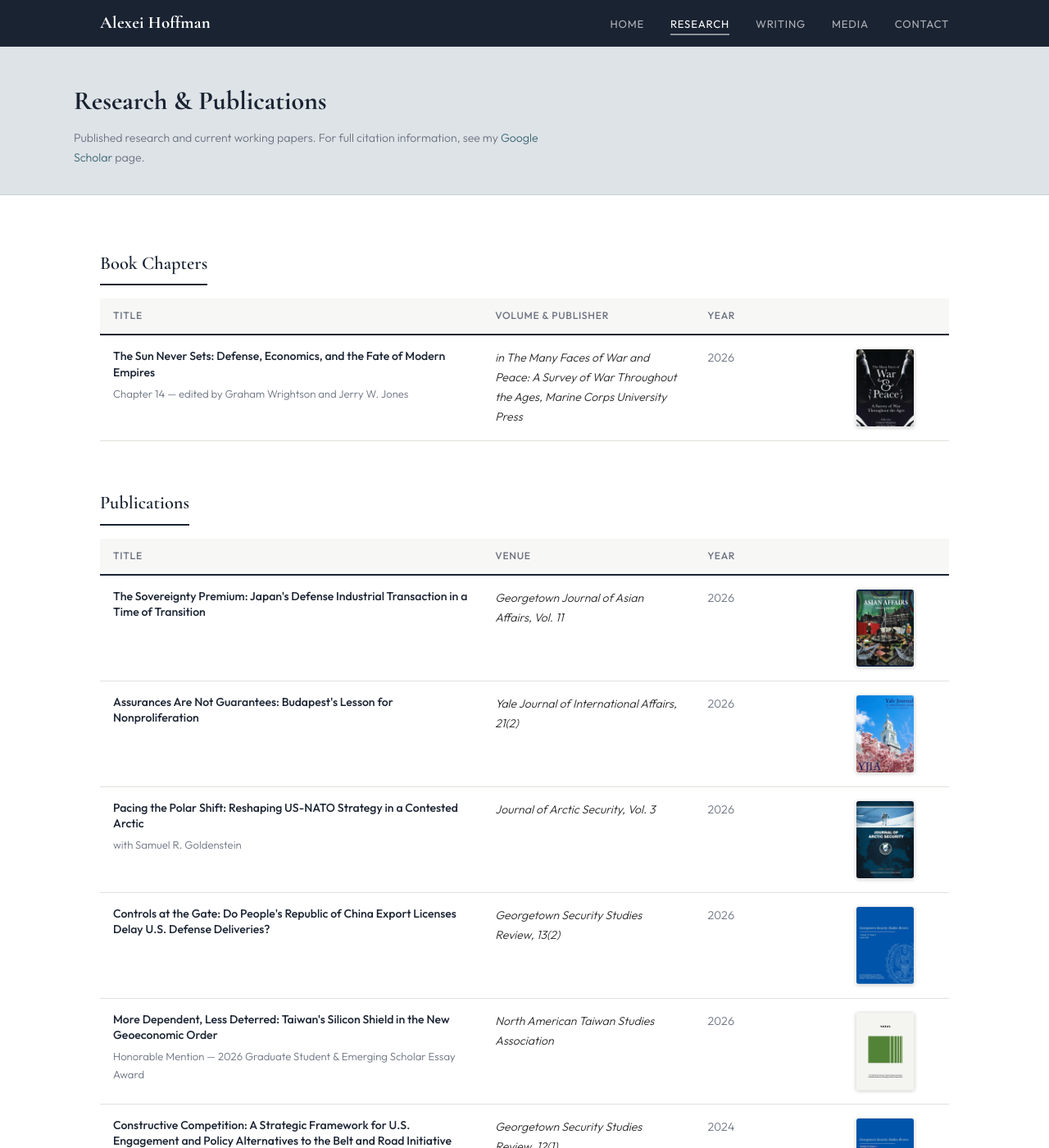
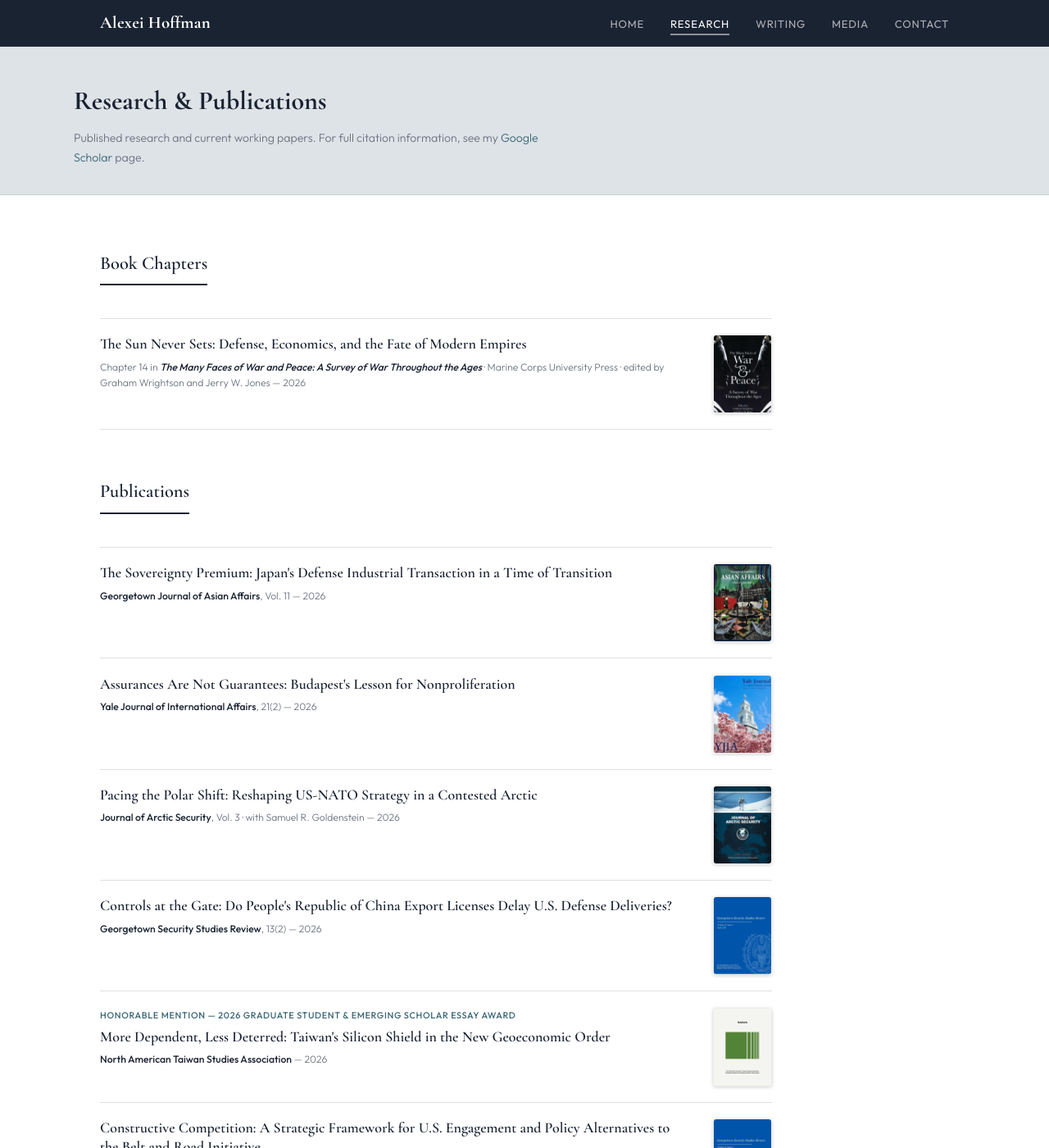
Before and after one commit to a-novi13-byte/a-novi13-byte.github.io, a Jekyll site: the page built from research.html, in a window 1280 px wide and 1400 px high. Shown: the whole window at 82% size. Built offline with Jekyll 4.4.1, drawn with Linux system fonts in a browser that asks for light colours; some of the changed text lies outside the part shown.

Commit message:
Update research.html

```diff
--- a/research.html
+++ b/research.html
@@ -3,6 +3,42 @@ layout: default
 title: Research
 permalink: /research/
 ---
+
+<style>
+  /* ---- PUBLICATION LIST -------------------------------------------------------
+     Modeled on the CSIS author-page list: title, an optional summary, a small
+     meta line with venue and year, and the cover on the right. Award notes sit
+     above the title as a small label. Covers live in /assets/Covers/, 3:4.
+     The list and the conference grid share an 820px column, so covers sit
+     next to the text instead of at the far edge of the page. */
+  .pub-list { max-width: 820px; margin-top: 1.5rem; border-bottom: 1px solid var(--border); }
+  .pub-row { display: grid; grid-template-columns: minmax(0, 1fr) 72px; gap: 1.75rem; align-items: start; padding: 1.2rem 0; border-top: 1px solid var(--border); }
+  .pub-row .pub-cover { width: 72px; margin: 0; }
+  .pub-kicker { font-size: 0.68rem; font-weight: 500; letter-spacing: 0.06em; text-transform: uppercase; color: var(--accent-dark); margin-bottom: 0.35rem; }
+  .pub-summary { font-size: 0.86rem; line-height: 1.6; color: var(--text-muted); margin-top: 0.45rem; }
+
+  /* ---- CONFERENCE GRID --------------------------------------------------------
+     Same card pattern as the Media page, modeled on CSIS "In the News": title,
+     then a small meta line with conference, venue, and date. Inside the 820px
+     column, a 340px minimum card width gives two columns and 250px gives
+     three. Narrow screens drop to one column. */
+  .conf-grid { display: grid; grid-template-columns: repeat(auto-fill, minmax(340px, 1fr)); gap: 2rem 1.75rem; max-width: 820px; margin-top: 1.5rem; }
+  .conf-card { display: flex; flex-direction: column; gap: 0.5rem; min-width: 0; padding-top: 0.9rem; border-top: 1px solid var(--border); }
+
+  /* ---- SHARED: titles and meta lines ---- */
+  .pub-row h3, .conf-card h3 { font-family: var(--font-display); font-size: 1.12rem; font-weight: 600; line-height: 1.3; color: var(--navy); }
+  .pub-row h3 a, .conf-card h3 a { color: var(--navy); }
+  .pub-row h3 a:hover, .conf-card h3 a:hover { color: var(--accent-dark); }
+  .pub-meta { font-size: 0.76rem; line-height: 1.55; color: var(--text-muted); }
+  .pub-row .pub-meta { margin-top: 0.45rem; }
+  .pub-meta strong { font-weight: 500; color: var(--navy); }
+  .pub-date { white-space: nowrap; }
+
+  @media (max-width: 768px) {
+    .pub-row { grid-template-columns: minmax(0, 1fr) 60px; gap: 1.2rem; }
+    .pub-row .pub-cover { width: 60px; }
+  }
+</style>
 
 <div class="page-header">
   <div class="page-header-inner">
@@ -15,186 +51,145 @@ permalink: /research/
 
   <h2 class="section-heading">Book Chapters</h2>
 
-  <table class="pub-table">
-    <thead>
-      <tr>
-        <th style="width:45%">Title</th>
-        <th style="width:25%">Volume &amp; Publisher</th>
-        <th style="width:15%">Year</th>
-        <th style="width:15%"></th>
-      </tr>
-    </thead>
-    <tbody>
-      <tr>
-        <td>
-          <div class="pub-title"><a href="https://www.usmcu.edu/Outreach/Marine-Corps-University-Press/Books-by-topic/MCUP-Titles-A-Z/The-Many-Faces-of-War-and-Peace/" target="_blank" rel="noopener">The Sun Never Sets: Defense, Economics, and the Fate of Modern Empires</a></div>
-          <div class="pub-coauthor">Chapter 14 — edited by Graham Wrightson and Jerry W. Jones</div>
-        </td>
-        <td class="pub-venue">in <em>The Many Faces of War and Peace: A Survey of War Throughout the Ages</em>, Marine Corps University Press</td>
-        <td class="pub-year">2026</td>
-        <td><img class="pub-cover" src="{{ '/assets/Covers/cover-manyfaces.jpg' | relative_url }}" alt="The Many Faces of War and Peace cover" loading="lazy"></td>
-      </tr>
-    </tbody>
-  </table>
+  <div class="pub-list">
+    <article class="pub-row">
+      <div>
+        <h3><a href="https://www.usmcu.edu/Outreach/Marine-Corps-University-Press/Books-by-topic/MCUP-Titles-A-Z/The-Many-Faces-of-War-and-Peace/" target="_blank" rel="noopener">The Sun Never Sets: Defense, Economics, and the Fate of Modern Empires</a></h3>
+        <p class="pub-meta">Chapter 14 in <strong><em>The Many Faces of War and Peace: A Survey of War Throughout the Ages</em></strong> &middot; Marine Corps University Press &middot; edited by Graham Wrightson and Jerry W. Jones <span class="pub-date">&mdash; 2026</span></p>
+      </div>
+      <img class="pub-cover" src="{{ '/assets/Covers/cover-manyfaces.jpg' | relative_url }}" alt="The Many Faces of War and Peace cover" loading="lazy">
+    </article>
+  </div>
 
   <h2 class="section-heading" style="margin-top: 3.5rem;">Publications</h2>
 
-  <table class="pub-table">
-    <thead>
-      <tr>
-        <th style="width:45%">Title</th>
-        <th style="width:25%">Venue</th>
-        <th style="width:15%">Year</th>
-        <th style="width:15%"></th>
-      </tr>
-    </thead>
-    <tbody>
-      <tr>
-        <td>
-          <div class="pub-title"><a href="https://repository.digital.georgetown.edu/handle/10822/1110644" target="_blank" rel="noopener">The Sovereignty Premium: Japan's Defense Industrial Transaction in a Time of Transition</a></div>
-        </td>
-        <td class="pub-venue">Georgetown Journal of Asian Affairs, Vol. 11</td>
-        <td class="pub-year">2026</td>
-        <td><img class="pub-cover" src="{{ '/assets/Covers/cover-gjaa.jpg' | relative_url }}" alt="Georgetown Journal of Asian Affairs, Volume 11 cover" loading="lazy"></td>
-      </tr>
-      <tr>
-        <td>
-          <div class="pub-title"><a href="https://www.yalejournal.org/publications/assurances-are-not-guarantees-budapests-lesson-for-nonproliferation-h2h5x" target="_blank" rel="noopener">Assurances Are Not Guarantees: Budapest's Lesson for Nonproliferation</a></div>
-        </td>
-        <td class="pub-venue">Yale Journal of International Affairs, 21(2)</td>
-        <td class="pub-year">2026</td>
-        <td><img class="pub-cover" src="{{ '/assets/Covers/cover-yjia.jpg' | relative_url }}" alt="Yale Journal of International Affairs cover" loading="lazy"></td>
-      </tr>
-      <tr>
-        <td>
-          <div class="pub-title"><a href="https://tedstevensarcticcenter.org/journal-of-arctic-security/" target="_blank" rel="noopener">Pacing the Polar Shift: Reshaping US-NATO Strategy in a Contested Arctic</a></div>
-          <div class="pub-coauthor">with Samuel R. Goldenstein</div>
-        </td>
-        <td class="pub-venue">Journal of Arctic Security, Vol. 3</td>
-        <td class="pub-year">2026</td>
-        <td><img class="pub-cover" src="{{ '/assets/Covers/cover-jas.jpg' | relative_url }}" alt="Journal of Arctic Security cover" loading="lazy"></td>
-      </tr>
-      <tr>
-        <td>
-          <div class="pub-title"><a href="https://gssr.georgetown.edu/the-review/gssr-volume-13-issue-2/" target="_blank" rel="noopener">Controls at the Gate: Do People's Republic of China Export Licenses Delay U.S. Defense Deliveries?</a></div>
-        </td>
-        <td class="pub-venue">Georgetown Security Studies Review, 13(2)</td>
-        <td class="pub-year">2026</td>
-        <td><img class="pub-cover" src="{{ '/assets/Covers/cover-gssr-v13.jpg' | relative_url }}" alt="Georgetown Security Studies Review 13(2) cover" loading="lazy"></td>
-      </tr>
-      <tr>
-        <td>
-          <div class="pub-title"><a href="https://www.facebook.com/NATSAthebest/photos/announcementthe-north-american-taiwan-studies-association-natsa-is-pleased-to-an/1388526646412186/" target="_blank" rel="noopener">More Dependent, Less Deterred: Taiwan's Silicon Shield in the New Geoeconomic Order</a></div>
-          <div class="pub-coauthor">Honorable Mention — 2026 Graduate Student &amp; Emerging Scholar Essay Award</div>
-        </td>
-        <td class="pub-venue">North American Taiwan Studies Association</td>
-        <td class="pub-year">2026</td>
-        <td><img class="pub-cover" src="{{ '/assets/Covers/cover-natsa.jpg' | relative_url }}" alt="NATSA 2026 Essay Award cover" loading="lazy"></td>
-      </tr>
-      <tr>
-        <td>
-          <div class="pub-title"><a href="https://repository.digital.georgetown.edu/handle/10822/1088845" target="_blank" rel="noopener">Constructive Competition: A Strategic Framework for U.S. Engagement and Policy Alternatives to the Belt and Road Initiative</a></div>
-          <div class="pub-coauthor">with Ian Jones</div>
-        </td>
-        <td class="pub-venue">Georgetown Security Studies Review, 12(1)</td>
-        <td class="pub-year">2024</td>
-        <td><img class="pub-cover" src="{{ '/assets/Covers/cover-gssr-v12.jpg' | relative_url }}" alt="Georgetown Security Studies Review 12(1) cover" loading="lazy"></td>
-      </tr>
-      <tr>
-        <td>
-          <div class="pub-title"><a href="https://www.armyupress.army.mil/Journals/Military-Review/English-Edition-Archives/March-April-2022/Hoffman/" target="_blank" rel="noopener">Decentralized Deterrence: Reinvigorating the Army's Deterrence Impact in the Face of a Modernized People's Liberation Army</a></div>
-          <div class="pub-coauthor">Winner, 3rd Place — 2021 Gen. William E. DePuy Writing Contest</div>
-        </td>
-        <td class="pub-venue">Military Review, 102(2)</td>
-        <td class="pub-year">2022</td>
-        <td><img class="pub-cover" src="{{ '/assets/Covers/cover-military-review.jpg' | relative_url }}" alt="Military Review (March–April 2022) cover" loading="lazy"></td>
-      </tr>
-      <tr>
-        <td>
-          <div class="pub-title"><a href="https://www.citadel.edu/goldstar/wp-content/uploads/sites/97/2021gsjedition.pdf" target="_blank" rel="noopener">Engaged Containment: A Viable Solution to the North Korea Problem</a></div>
-          <div class="pub-coauthor">Winner, Best Graduate Submission Award</div>
-        </td>
-        <td class="pub-venue">The Gold Star Journal</td>
-        <td class="pub-year">2021</td>
-        <td><img class="pub-cover" src="{{ '/assets/Covers/cover-goldstar.jpg' | relative_url }}" alt="The Gold Star Journal cover" loading="lazy"></td>
-      </tr>
-    </tbody>
-  </table>
+  <div class="pub-list">
+    <article class="pub-row">
+      <div>
+        <h3><a href="https://repository.digital.georgetown.edu/handle/10822/1110644" target="_blank" rel="noopener">The Sovereignty Premium: Japan's Defense Industrial Transaction in a Time of Transition</a></h3>
+        <p class="pub-meta"><strong>Georgetown Journal of Asian Affairs</strong>, Vol. 11 <span class="pub-date">&mdash; 2026</span></p>
+      </div>
+      <img class="pub-cover" src="{{ '/assets/Covers/cover-gjaa.jpg' | relative_url }}" alt="Georgetown Journal of Asian Affairs, Volume 11 cover" loading="lazy">
+    </article>
+    <article class="pub-row">
+      <div>
+        <h3><a href="https://www.yalejournal.org/publications/assurances-are-not-guarantees-budapests-lesson-for-nonproliferation-h2h5x" target="_blank" rel="noopener">Assurances Are Not Guarantees: Budapest's Lesson for Nonproliferation</a></h3>
+        <p class="pub-meta"><strong>Yale Journal of International Affairs</strong>, 21(2) <span class="pub-date">&mdash; 2026</span></p>
+      </div>
+      <img class="pub-cover" src="{{ '/assets/Covers/cover-yjia.jpg' | relative_url }}" alt="Yale Journal of International Affairs cover" loading="lazy">
+    </article>
+    <article class="pub-row">
+      <div>
+        <h3><a href="https://tedstevensarcticcenter.org/journal-of-arctic-security/" target="_blank" rel="noopener">Pacing the Polar Shift: Reshaping US-NATO Strategy in a Contested Arctic</a></h3>
+        <p class="pub-meta"><strong>Journal of Arctic Security</strong>, Vol. 3 &middot; with Samuel R. Goldenstein <span class="pub-date">&mdash; 2026</span></p>
+      </div>
+      <img class="pub-cover" src="{{ '/assets/Covers/cover-jas.jpg' | relative_url }}" alt="Journal of Arctic Security cover" loading="lazy">
+    </article>
+    <article class="pub-row">
+      <div>
+        <h3><a href="https://gssr.georgetown.edu/the-review/gssr-volume-13-issue-2/" target="_blank" rel="noopener">Controls at the Gate: Do People's Republic of China Export Licenses Delay U.S. Defense Deliveries?</a></h3>
+        <p class="pub-meta"><strong>Georgetown Security Studies Review</strong>, 13(2) <span class="pub-date">&mdash; 2026</span></p>
+      </div>
+      <img class="pub-cover" src="{{ '/assets/Covers/cover-gssr-v13.jpg' | relative_url }}" alt="Georgetown Security Studies Review 13(2) cover" loading="lazy">
+    </article>
+    <article class="pub-row">
+      <div>
+        <p class="pub-kicker">Honorable Mention &mdash; 2026 Graduate Student &amp; Emerging Scholar Essay Award</p>
+        <h3><a href="https://www.facebook.com/NATSAthebest/photos/announcementthe-north-american-taiwan-studies-association-natsa-is-pleased-to-an/1388526646412186/" target="_blank" rel="noopener">More Dependent, Less Deterred: Taiwan's Silicon Shield in the New Geoeconomic Order</a></h3>
+        <p class="pub-meta"><strong>North American Taiwan Studies Association</strong> <span class="pub-date">&mdash; 2026</span></p>
+      </div>
+      <img class="pub-cover" src="{{ '/assets/Covers/cover-natsa.jpg' | relative_url }}" alt="NATSA 2026 Essay Award cover" loading="lazy">
+    </article>
+    <article class="pub-row">
+      <div>
+        <h3><a href="https://repository.digital.georgetown.edu/handle/10822/1088845" target="_blank" rel="noopener">Constructive Competition: A Strategic Framework for U.S. Engagement and Policy Alternatives to the Belt and Road Initiative</a></h3>
+        <p class="pub-meta"><strong>Georgetown Security Studies Review</strong>, 12(1) &middot; with Ian Jones <span class="pub-date">&mdash; 2024</span></p>
+      </div>
+      <img class="pub-cover" src="{{ '/assets/Covers/cover-gssr-v12.jpg' | relative_url }}" alt="Georgetown Security Studies Review 12(1) cover" loading="lazy">
+    </article>
+    <article class="pub-row">
+      <div>
+        <p class="pub-kicker">Winner, 3rd Place &mdash; 2021 Gen. William E. DePuy Writing Contest</p>
+        <h3><a href="https://www.armyupress.army.mil/Journals/Military-Review/English-Edition-Archives/March-April-2022/Hoffman/" target="_blank" rel="noopener">Decentralized Deterrence: Reinvigorating the Army's Deterrence Impact in the Face of a Modernized People's Liberation Army</a></h3>
+        <p class="pub-meta"><strong>Military Review</strong>, 102(2) <span class="pub-date">&mdash; 2022</span></p>
+      </div>
+      <img class="pub-cover" src="{{ '/assets/Covers/cover-military-review.jpg' | relative_url }}" alt="Military Review (March–April 2022) cover" loading="lazy">
+    </article>
+    <article class="pub-row">
+      <div>
+        <p class="pub-kicker">Winner, Best Graduate Submission Award</p>
+        <h3><a href="https://www.citadel.edu/goldstar/wp-content/uploads/sites/97/2021gsjedition.pdf" target="_blank" rel="noopener">Engaged Containment: A Viable Solution to the North Korea Problem</a></h3>
+        <p class="pub-meta"><strong>The Gold Star Journal</strong> <span class="pub-date">&mdash; 2021</span></p>
+      </div>
+      <img class="pub-cover" src="{{ '/assets/Covers/cover-goldstar.jpg' | relative_url }}" alt="The Gold Star Journal cover" loading="lazy">
+    </article>
+{% comment %}
+  ---- Row template: paste at the top of its list, newest first. The award
+       label and summary lines are optional; delete either if unused. ----
+    <article class="pub-row">
+      <div>
+        <p class="pub-kicker">AWARD NOTE</p>
+        <h3><a href="URL" target="_blank" rel="noopener">TITLE</a></h3>
+        <p class="pub-summary">Two- to three-line summary.</p>
+        <p class="pub-meta"><strong>VENUE</strong>, VOLUME(ISSUE) &middot; with COAUTHOR <span class="pub-date">&mdash; YEAR</span></p>
+      </div>
+      <img class="pub-cover" src="{{ '/assets/Covers/cover-FILE.jpg' | relative_url }}" alt="VENUE cover" loading="lazy">
+    </article>
+{% endcomment %}
+  </div>
 
   <h2 class="section-heading" style="margin-top: 3.5rem;">Reports &amp; Theses</h2>
 
-  <table class="pub-table">
-    <thead>
-      <tr>
-        <th style="width:45%">Title</th>
-        <th style="width:25%">Institution</th>
-        <th style="width:15%">Year</th>
-        <th style="width:15%"></th>
-      </tr>
-    </thead>
-    <tbody>
-      <tr>
-        <td>
-          <div class="pub-title"><a href="{{ '/assets/Media/hoffman-price-caps-to-peace-talks.pdf' | relative_url }}" target="_blank" rel="noopener">Price Caps to Peace Talks: Energy-Market Statecraft and the Path to a Russia-Ukraine Settlement</a></div>
-          <div class="pub-coauthor">Individual capstone report — Spring 2026</div>
-        </td>
-        <td class="pub-venue">Institute for the Study of Diplomacy, Georgetown University</td>
-        <td class="pub-year">2026</td>
-        <td><img class="pub-cover" src="{{ '/assets/Covers/cover-isd-individual.jpg' | relative_url }}" alt="Price Caps to Peace Talks — ISD individual capstone report cover" loading="lazy"></td>
-      </tr>
-      <tr>
-        <td>
-          <div class="pub-title"><a href="https://isd.georgetown.edu/capstone-reports/tipping-the-scales-building-u-s-leverage-for-a-durable-settlement-in-ukraine-2025-2026/" target="_blank" rel="noopener">Tipping the Scales: Building U.S. Leverage for a Durable Settlement in Ukraine (2025-2026)</a></div>
-          <div class="pub-coauthor">with the Spring 2026 ISD Capstone team</div>
-        </td>
-        <td class="pub-venue">Institute for the Study of Diplomacy, Georgetown University</td>
-        <td class="pub-year">2026</td>
-        <td><img class="pub-cover" src="{{ '/assets/Covers/cover-isd.jpg' | relative_url }}" alt="Tipping the Scales — ISD Capstone Report cover" loading="lazy"></td>
-      </tr>
-      <tr>
-        <td>
-          <div class="pub-title"><a href="https://www.proquest.com/docview/3382215974" target="_blank" rel="noopener">Flows Under Fire: China's Gas Import Mix and Supplier Risk Since the Ukraine War</a></div>
-          <div class="pub-coauthor">M.A. thesis, Asian Studies — Walsh School of Foreign Service</div>
-        </td>
-        <td class="pub-venue">Georgetown University — ProQuest Dissertations &amp; Theses, 32581528</td>
-        <td class="pub-year">2026</td>
-        <td><img class="pub-cover" src="{{ '/assets/Covers/cover-thesis.jpg' | relative_url }}" alt="Flows Under Fire thesis cover" loading="lazy"></td>
-      </tr>
-    </tbody>
-  </table>
+  <div class="pub-list">
+    <article class="pub-row">
+      <div>
+        <h3><a href="{{ '/assets/Media/hoffman-price-caps-to-peace-talks.pdf' | relative_url }}" target="_blank" rel="noopener">Price Caps to Peace Talks: Energy-Market Statecraft and the Path to a Russia-Ukraine Settlement</a></h3>
+        <p class="pub-meta">Individual capstone report &middot; <strong>Institute for the Study of Diplomacy</strong>, Georgetown University <span class="pub-date">&mdash; Spring 2026</span></p>
+      </div>
+      <img class="pub-cover" src="{{ '/assets/Covers/cover-isd-individual.jpg' | relative_url }}" alt="Price Caps to Peace Talks — ISD individual capstone report cover" loading="lazy">
+    </article>
+    <article class="pub-row">
+      <div>
+        <h3><a href="https://isd.georgetown.edu/capstone-reports/tipping-the-scales-building-u-s-leverage-for-a-durable-settlement-in-ukraine-2025-2026/" target="_blank" rel="noopener">Tipping the Scales: Building U.S. Leverage for a Durable Settlement in Ukraine (2025-2026)</a></h3>
+        <p class="pub-meta"><strong>Institute for the Study of Diplomacy</strong>, Georgetown University &middot; with the Spring 2026 ISD Capstone team <span class="pub-date">&mdash; 2026</span></p>
+      </div>
+      <img class="pub-cover" src="{{ '/assets/Covers/cover-isd.jpg' | relative_url }}" alt="Tipping the Scales — ISD Capstone Report cover" loading="lazy">
+    </article>
+    <article class="pub-row">
+      <div>
+        <h3><a href="https://www.proquest.com/docview/3382215974" target="_blank" rel="noopener">Flows Under Fire: China's Gas Import Mix and Supplier Risk Since the Ukraine War</a></h3>
+        <p class="pub-meta">M.A. thesis, Asian Studies, Walsh School of Foreign Service &middot; <strong>Georgetown University</strong> &middot; ProQuest Dissertations &amp; Theses, 32581528 <span class="pub-date">&mdash; 2026</span></p>
+      </div>
+      <img class="pub-cover" src="{{ '/assets/Covers/cover-thesis.jpg' | relative_url }}" alt="Flows Under Fire thesis cover" loading="lazy">
+    </article>
+  </div>
 
   <h2 class="section-heading" style="margin-top: 3.5rem;">Conference Presentations</h2>
 
-  <table class="conf-table">
-    <thead>
-      <tr>
-        <th style="width:50%">Title</th>
-        <th style="width:37%">Conference &amp; Venue</th>
-        <th style="width:13%">Date</th>
-      </tr>
-    </thead>
-    <tbody>
-      <tr>
-        <td><div class="pub-title"><a href="https://www.worldbank.org/en/events/2026/04/29/measuredev-conference-2026" target="_blank" rel="noopener">Reproducibility and Geographic Transfer of Satellite-Based Electrification Predictions: Testing High-Resolution Electricity Access Models Across Africa and Asia</a></div></td>
-        <td>Measuring Development Conference 2026<br><em>World Bank &amp; CEGA</em></td>
-        <td class="pub-year">Apr 2026</td>
-      </tr>
-      <tr>
-        <td><div class="pub-title"><a href="https://usnwc.edu/News-and-Events/Events/US-Naval-War-College-2024-Women-Peace-and-Security-Symposium" target="_blank" rel="noopener">From Iron Girls to Pretty Lady Cadre: The Impact of China's Gender Exclusionary Policy and Norms upon U.S.-China Security Engagement</a></div><div class="pub-coauthor">with Christina Cordell</div></td>
-        <td>10th Annual Women, Peace, and Security Conference<br><em>U.S. Naval War College, Newport, RI</em></td>
-        <td class="pub-year">May 2024</td>
-      </tr>
-      <tr>
-        <td><div class="pub-title"><a href="https://english.mapn.ro/cpresa/5988_Annual-Conference-of-the-Conflict-Studies-Working-Group" target="_blank" rel="noopener">Geoeconomics as Deterrence</a></div></td>
-        <td>Euro-Atlantic Conflict Studies Working Group 22nd Annual Conference<br><em>"Nicolae Bălcescu" Land Forces Academy, Sibiu, Romania</em></td>
-        <td class="pub-year">May 2023</td>
-      </tr>
-      <tr>
-        <td><div class="pub-title"><a href="https://www.sdstate.edu/school-american-and-global-studies/ancient-medieval-early-modern-studies-hub/many-faces-war-0" target="_blank" rel="noopener">The Sun Never Sets: The Influence of Europe's Colonial Legacy on Modern Asia-Pacific Development</a></div></td>
-        <td>Many Faces of War VIII — War and Peace<br><em>South Dakota State University, Brookings, SD</em></td>
-        <td class="pub-year">Mar 2023</td>
-      </tr>
-    </tbody>
-  </table>
+  <div class="conf-grid">
+    <article class="conf-card">
+      <h3><a href="https://www.worldbank.org/en/events/2026/04/29/measuredev-conference-2026" target="_blank" rel="noopener">Reproducibility and Geographic Transfer of Satellite-Based Electrification Predictions: Testing High-Resolution Electricity Access Models Across Africa and Asia</a></h3>
+      <p class="pub-meta"><strong>Measuring Development Conference 2026</strong> &middot; World Bank &amp; CEGA <span class="pub-date">&mdash; April 2026</span></p>
+    </article>
+    <article class="conf-card">
+      <h3><a href="https://usnwc.edu/News-and-Events/Events/US-Naval-War-College-2024-Women-Peace-and-Security-Symposium" target="_blank" rel="noopener">From Iron Girls to Pretty Lady Cadre: The Impact of China's Gender Exclusionary Policy and Norms upon U.S.-China Security Engagement</a></h3>
+      <p class="pub-meta"><strong>10th Annual Women, Peace, and Security Conference</strong> &middot; U.S. Naval War College, Newport, RI &middot; with Christina Cordell <span class="pub-date">&mdash; May 2024</span></p>
+    </article>
+    <article class="conf-card">
+      <h3><a href="https://english.mapn.ro/cpresa/5988_Annual-Conference-of-the-Conflict-Studies-Working-Group" target="_blank" rel="noopener">Geoeconomics as Deterrence</a></h3>
+      <p class="pub-meta"><strong>Euro-Atlantic Conflict Studies Working Group 22nd Annual Conference</strong> &middot; "Nicolae Bălcescu" Land Forces Academy, Sibiu, Romania <span class="pub-date">&mdash; May 2023</span></p>
+    </article>
+    <article class="conf-card">
+      <h3><a href="https://www.sdstate.edu/school-american-and-global-studies/ancient-medieval-early-modern-studies-hub/many-faces-war-0" target="_blank" rel="noopener">The Sun Never Sets: The Influence of Europe's Colonial Legacy on Modern Asia-Pacific Development</a></h3>
+      <p class="pub-meta"><strong>Many Faces of War VIII — War and Peace</strong> &middot; South Dakota State University, Brookings, SD <span class="pub-date">&mdash; March 2023</span></p>
+    </article>
+{% comment %}
+  ---- Card template: paste at the top of the grid, newest first. ----
+    <article class="conf-card">
+      <h3><a href="URL" target="_blank" rel="noopener">TITLE</a></h3>
+      <p class="pub-meta"><strong>CONFERENCE</strong> &middot; HOST, CITY &middot; with COAUTHOR <span class="pub-date">&mdash; MONTH YEAR</span></p>
+    </article>
+{% endcomment %}
+  </div>
 
 </div>
```
